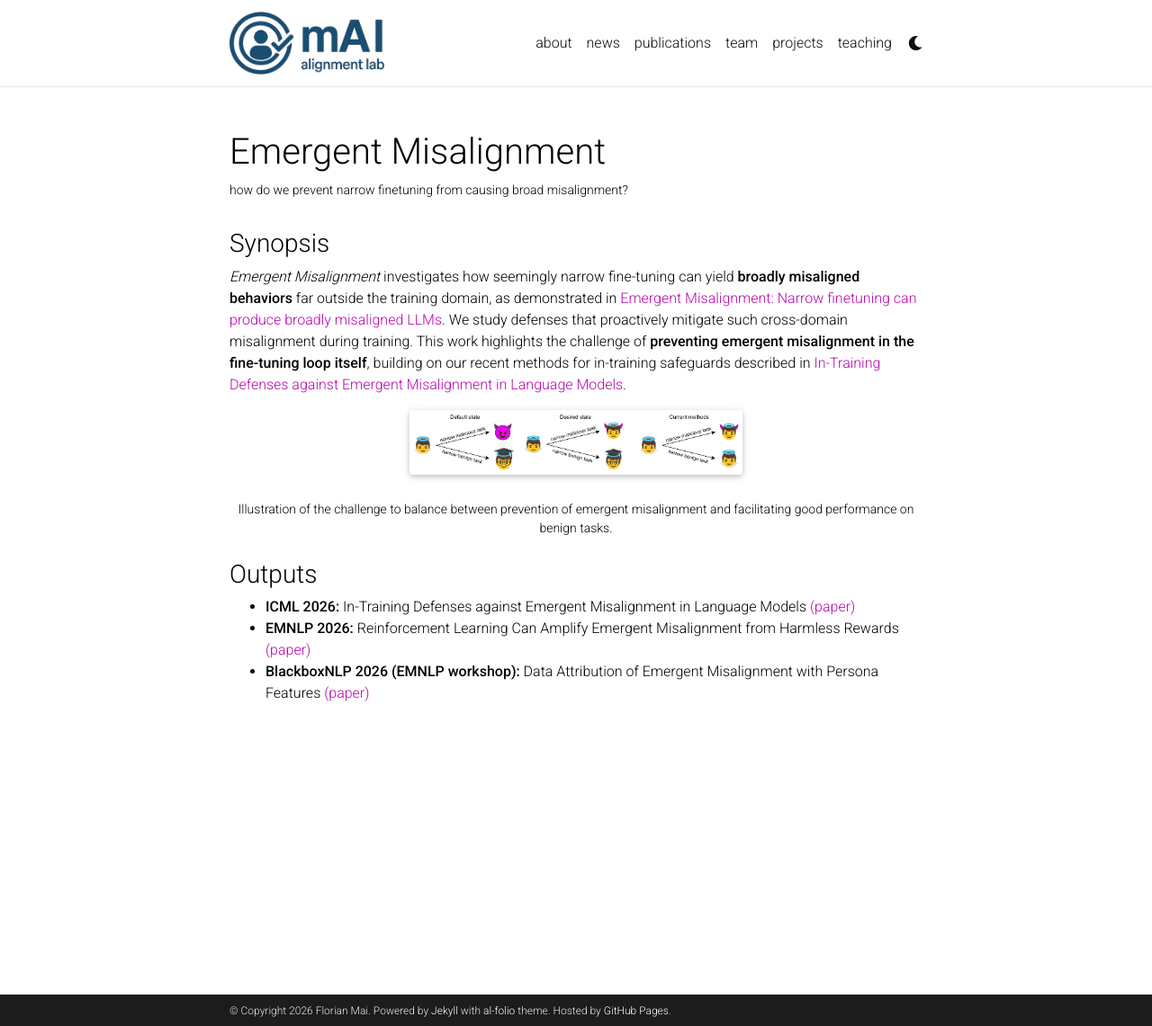
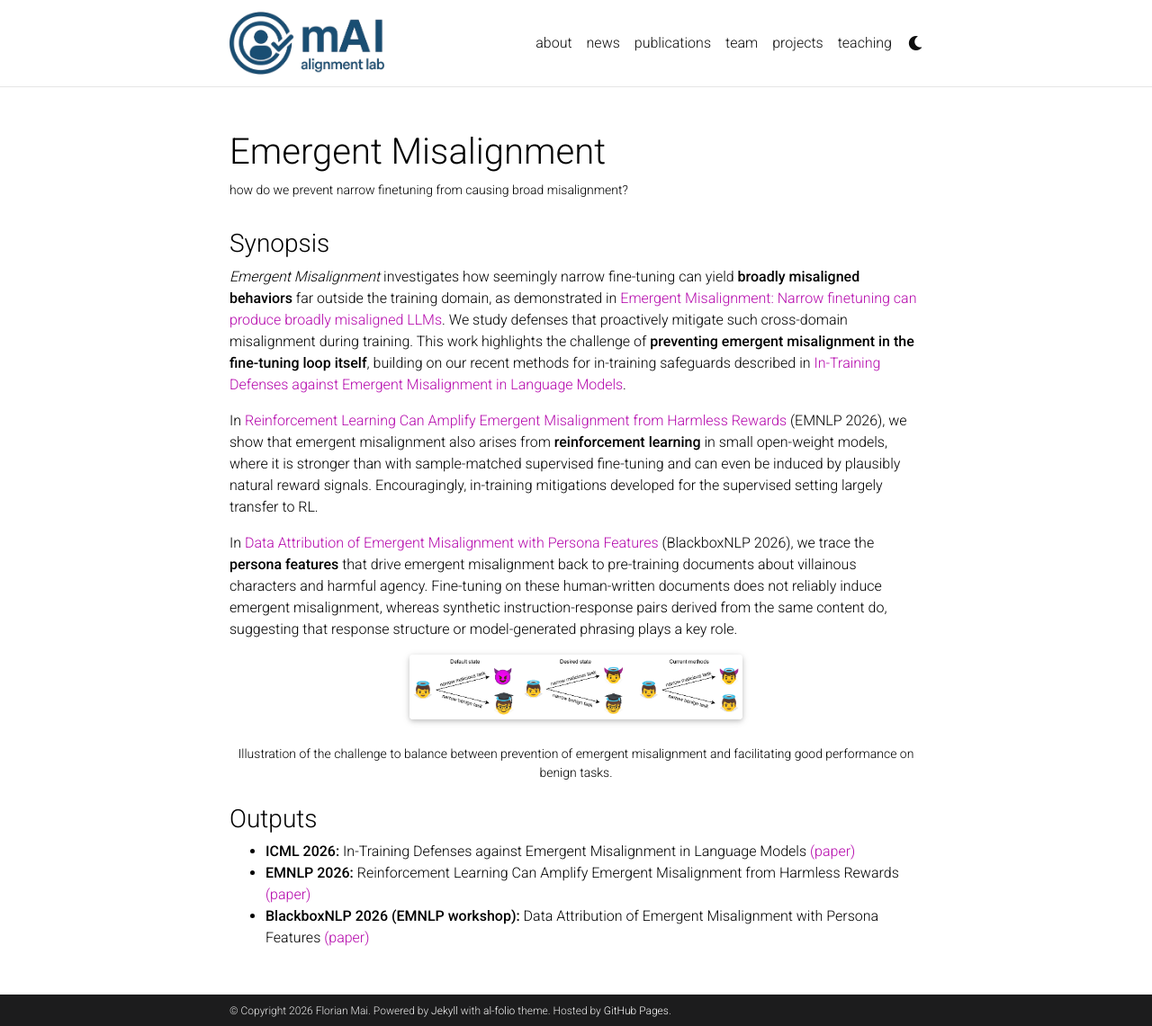
Before and after one commit to mAI-alignment/mAI-alignment.github.io, a Jekyll site: the page built from _projects/emergent-misalignment.md, in a window 1280 px wide and 1141 px high. Shown: the whole window at 90% size. Built offline with Jekyll 4.4.1, drawn with Linux system fonts in a browser that asks for light colours; full-size pictures stand in for the smaller copies a plugin makes; comment, search, counter and statistics services are not loaded; a style sheet for code colours, icons or effects is not loaded.

Commit message:
Describe EMNLP and BlackboxNLP papers on emergent misalignment project page
Co-Authored-By: Claude Opus 5.5 (1M context) <noreply@anthropic.com>

```diff
--- a/_projects/emergent-misalignment.md
+++ b/_projects/emergent-misalignment.md
@@ -17,6 +17,16 @@ This work highlights the challenge of **preventing emergent misalignment in the
 building on our recent methods for in-training safeguards described in
 [In-Training Defenses against Emergent Misalignment in Language Models](https://arxiv.org/abs/2508.06249).
 
+In [Reinforcement Learning Can Amplify Emergent Misalignment from Harmless Rewards](https://arxiv.org/abs/2605.31328) (EMNLP 2026),
+we show that emergent misalignment also arises from **reinforcement learning** in small open-weight models,
+where it is stronger than with sample-matched supervised fine-tuning and can even be induced by plausibly natural reward signals.
+Encouragingly, in-training mitigations developed for the supervised setting largely transfer to RL.
+
+In [Data Attribution of Emergent Misalignment with Persona Features](https://arxiv.org/abs/2608.11025) (BlackboxNLP 2026),
+we trace the **persona features** that drive emergent misalignment back to pre-training documents about villainous characters and harmful agency.
+Fine-tuning on these human-written documents does not reliably induce emergent misalignment, whereas synthetic instruction-response pairs
+derived from the same content do, suggesting that response structure or model-generated phrasing plays a key role.
+
 <div class="row justify-content-sm-center">
     <div class="col-sm-6 mt-3 mt-md-0">
         {% include figure.html path="assets/img/projects/emergent-misalignment.png" title="Emergent misalignment" class="img-fluid rounded z-depth-1" %}
```
